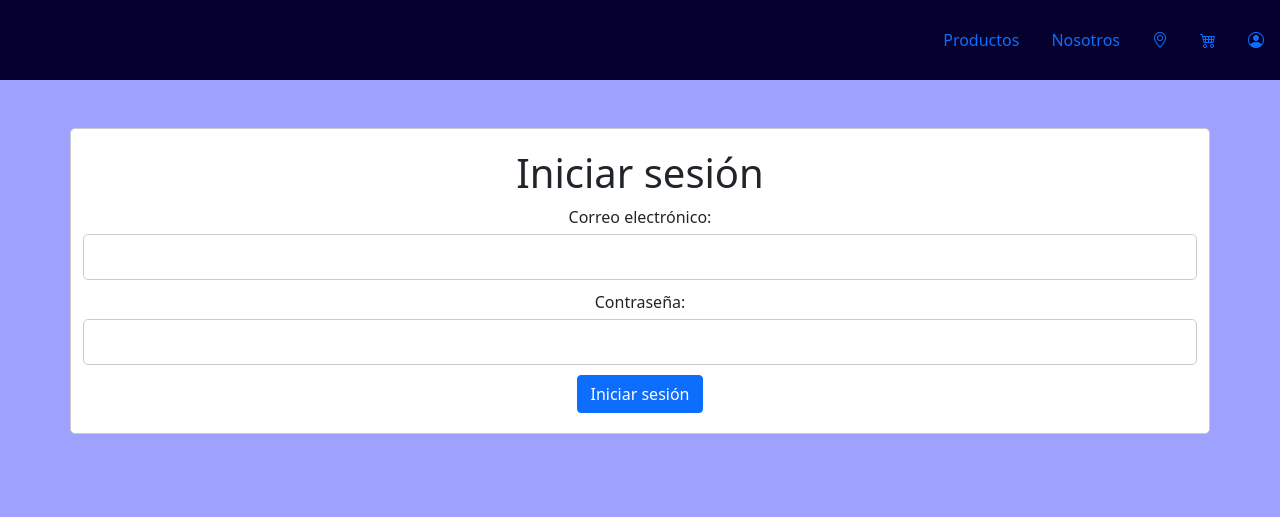
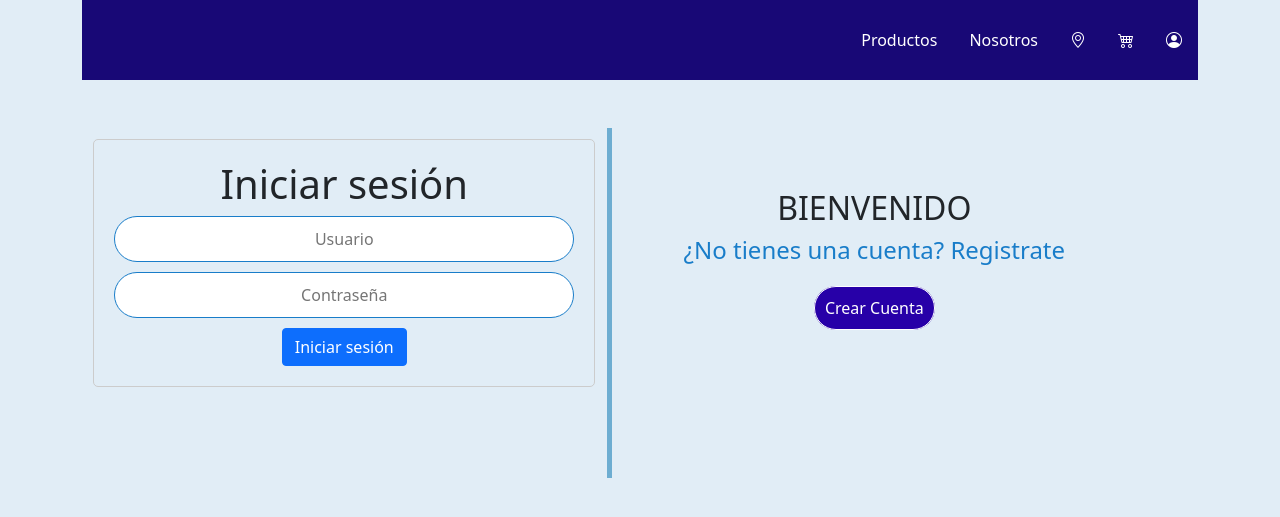
Before and after one commit to MartinOrtega22/PROYECTO-LAB-PROG-WEB, a PHP site: page /Login.html in a window 1280 px wide. Shown: the top 517 px of the page. Run offline with PHP 8.4, Linux system fonts and the light colour scheme; some libraries are stand-ins or nearby versions.

Commit message:
Adiciones al diseño del login

```diff
--- a/Login.html
+++ b/Login.html
@@ -12,8 +12,8 @@
 
 </head>
 
-<body style="background-color: rgb(159, 161, 255)">
-
+<body>
+    <div class="container">
         <ul class="nav justify-content-end">
             <li class="nav-item">
                 <a class="nav-link active" aria-current="page" href="#">Productos</a>
@@ -33,16 +33,26 @@
         </ul>
 
         <br><br>
-    <div class="container" style="background-color: white">
+        <div class="inicio" >
             <h1>Iniciar sesión</h1>
             <form id="formulario-login">
-            <label for="correo">Correo electrónico:</label>
-            <input type="email" id="correo" name="correo" required>
-            <label for="contrasena">Contraseña:</label>
-            <input type="password" id="contrasena" name="contrasena" required>
+                <!-- <label for="correo">Correo electrónico:</label> -->
+                <input type="email" id="correo" name="correo" placeholder="Usuario" required>
+                <!-- <label for="contrasena">Contraseña:</label> -->
+                <input type="password" id="contrasena" name="contrasena" placeholder="Contraseña" required>
                 <button type="submit" class="btn btn-primary">Iniciar sesión</button>
             </form>
         </div>
+
+        <div class="separador"> </div>
+
+        <div class="registro">
+            <h2>BIENVENIDO</h2>
+            <h4>¿No tienes una cuenta? Registrate</h4><br>
+            <a href="#">Crear Cuenta</a>
+        </div>
+    </div>
+
 
     <script src="https://cdn.jsdelivr.net/npm/bootstrap@5.0.2/dist/js/bootstrap.bundle.min.js"
         integrity="sha384-MrcW6ZMFYlzcLA8Nl+NtUVF0sA7MsXsP1UyJoMp4YLEuNSfAP+JcXn/tWtIaxVXM"
--- a/css/login.css
+++ b/css/login.css
@@ -2,17 +2,55 @@ body {
     font-family: sans-serif;
     margin: 0;
     padding: 0;
+    background-color: #E1EDF6 !important;
 }
+/* Menu */
+.nav {
+    background-color: #180876;
+    padding: 20px 0;
+  }
 
-.container {
-    width: 200px;
-    margin: 0 auto;
+  .nav-link {
+    color: white !important;
+  }
+
+/* Contenido */
+.inicio {
+    width: 45%;
+    margin: 1%;
     padding: 20px;
     border: 1px solid #ccc;
     border-radius: 5px;
     text-align: center;
+    float: left;
 }
+.separador{
+    float: left;
+    width: .5%;
+    background-color: #6DADD1;
+    height: 350px;
+}
+.registro{
+    width: 45%;
+    float: left;
+    margin: 1%;
+    text-align: center;
+    padding: 50px;
 
+}
+.registro h4{
+    color: #197DC9;
+}
+.registro a{
+    text-decoration: none;
+    border: 1px solid;
+    border-radius: 25px;
+    margin: 10px;
+    padding: 10px;
+    background-color: #2700A8;
+    color: #fff;
+
+}
 h1 {
     margin-bottom: 20px;
 }
@@ -31,20 +69,8 @@ input[type="email"],
 input[type="password"] {
     width: 100%;
     padding: 10px;
-    border: 1px solid #ccc;
-    border-radius: 5px;
+    border: 1px solid #197DC9;
+    border-radius: 50px;
     margin-bottom: 10px;
+    text-align: center;
 }
-
-.nav {
-    background-color: #05002e;
-    padding: 20px 0;
-  }
-
-  .nav-link {
-    color: white;
-  }
-
-  body {
-    background-color: rgb(159, 161, 255);
-  }
```
Lines whose indentation alone changed are shown as unchanged.
